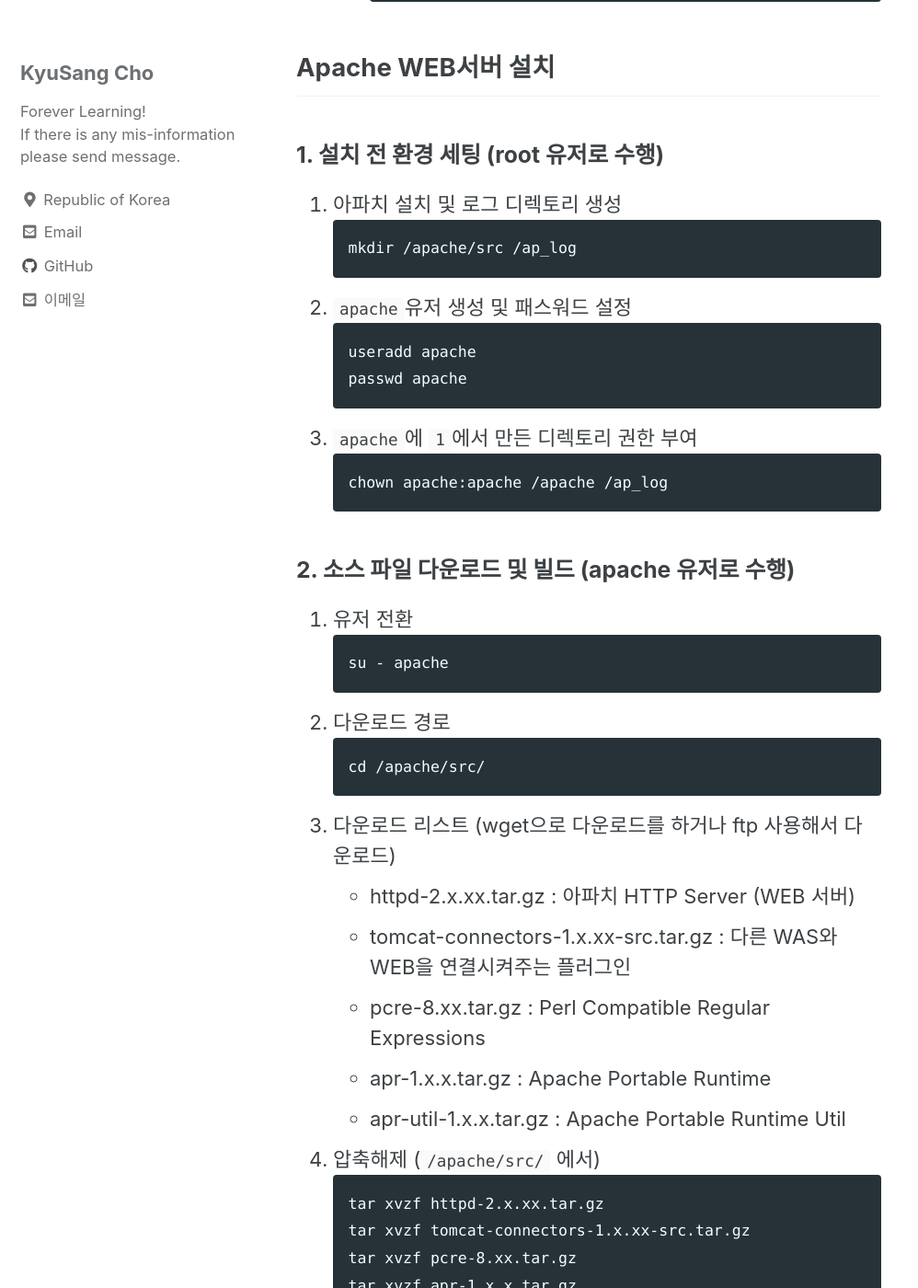
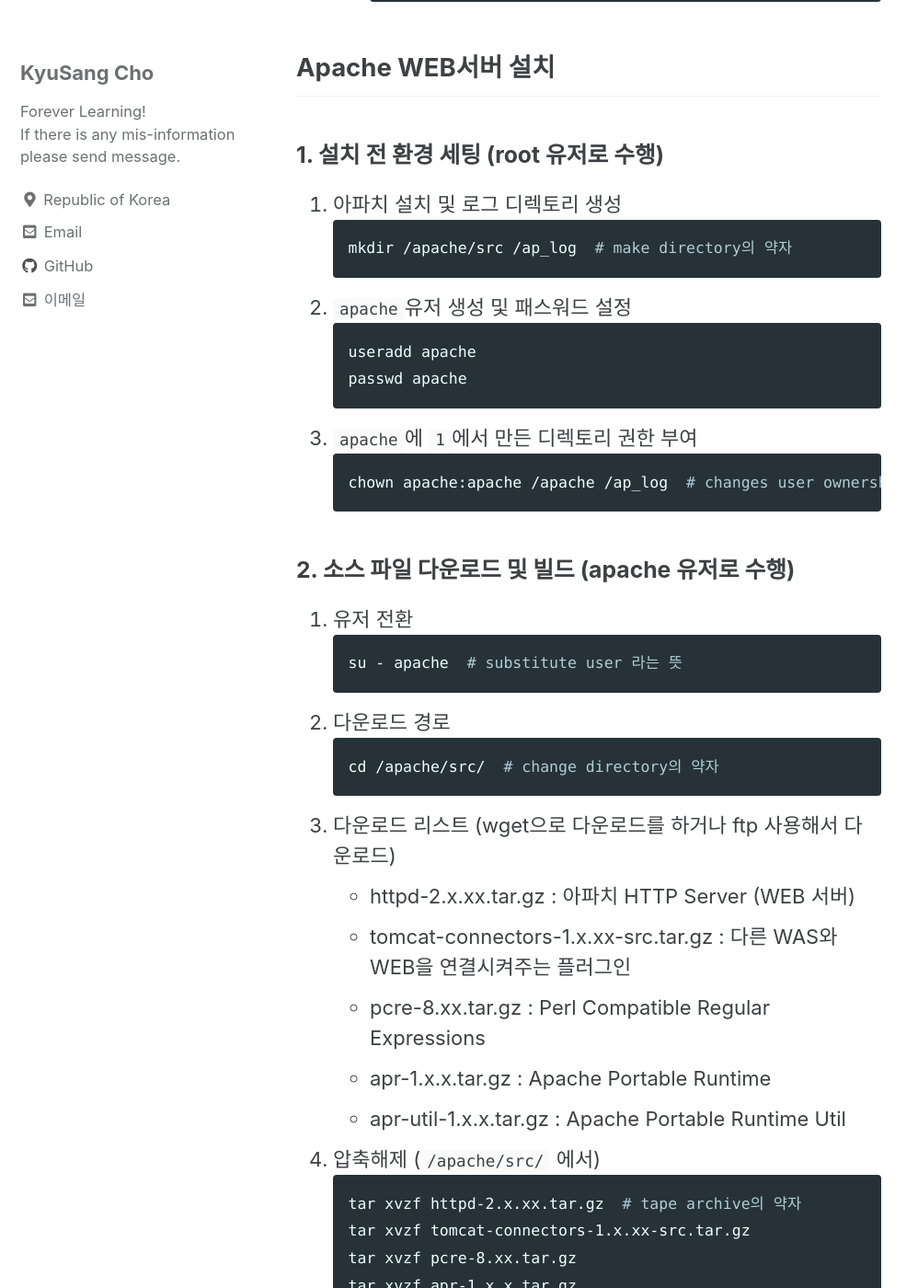
Before and after one commit to DevKS-Yet/DevKs-Yet.github.io, a Jekyll site: the page built from _posts/2022-04-04-63(centos-apache-wildfly).md, in a window 1280 px wide and 1400 px high, scrolled down 3846 px. Shown: the whole window at 92% size, without its empty margins (0-998 px from the left). Built offline with Jekyll 4.4.1, drawn with Linux system fonts in a browser that asks for light colours; cached includes are drawn as plain includes; some of the changed text lies outside the part shown.

Commit message:
20220405

````diff
--- a/_posts/2022-04-04-63(centos-apache-wildfly).md
+++ b/_posts/2022-04-04-63(centos-apache-wildfly).md
@@ -21,7 +21,7 @@ tags:
    \*주의사항으로는 `Fedora Media Writer`를 공홈에서는 추천하지만 `exe`에 문제가 있어서 `rufus`로 설치하는 것을 추천
 3. 설치 후 CentOS 업데이트
    ```shell
-   yum -y update
+   yum -y update  # YellowDog Updater, Modified의 약자
    ```
 4. 필요한 드라이버
    1. wget - 웹 상에서 파일 다운로드 시 필요
@@ -39,7 +39,7 @@ tags:
 ### 2. JDK 설치
 1. 기존에 설치된 jdk 확인
     ```shell
-    rpm -qa *jdk
+    rpm -qa *jdk  # Red Hat Package Manager의 약자
     ```
    1. 설치된 jdk가 있다면
       ```shell
@@ -124,7 +124,7 @@ tags:
 ### 1. 설치 전 환경 세팅 (root 유저로 수행)
 1. 아파치 설치 및 로그 디렉토리 생성
    ```shell
-   mkdir /apache/src /ap_log
+   mkdir /apache/src /ap_log  # make directory의 약자
    ```
 2. `apache`유저 생성 및 패스워드 설정
    ```shell
@@ -133,17 +133,17 @@ tags:
    ```
 3. `apache`에 `1`에서 만든 디렉토리 권한 부여
    ```shell
-   chown apache:apache /apache /ap_log
+   chown apache:apache /apache /ap_log  # changes user ownership of의 약자
    ```
 
 ### 2. 소스 파일 다운로드 및 빌드 (apache 유저로 수행)
 1. 유저 전환
    ```shell
-   su - apache
+   su - apache  # substitute user 라는 뜻
    ```
 2. 다운로드 경로
    ```shell
-   cd /apache/src/
+   cd /apache/src/  # change directory의 약자
    ```
 3. 다운로드 리스트 (wget으로 다운로드를 하거나 ftp 사용해서 다운로드)
   - httpd-2.x.xx.tar.gz : 아파치 HTTP Server (WEB 서버)
@@ -153,7 +153,7 @@ tags:
   - apr-util-1.x.x.tar.gz : Apache Portable Runtime Util
 3. 압축해제 (`/apache/src/` 에서)
    ```shell
-   tar xvzf httpd-2.x.xx.tar.gz
+   tar xvzf httpd-2.x.xx.tar.gz  # tape archive의 약자
    tar xvzf tomcat-connectors-1.x.xx-src.tar.gz
    tar xvzf pcre-8.xx.tar.gz
    tar xvzf apr-1.x.x.tar.gz
@@ -217,7 +217,7 @@ tags:
 
 ### 5. 아파치 설치 및 기동 확인
 ```shell
-ps -ef | grep httpd
+ps -ef | grep httpd  # processes status와 global regular expression print의 약자
 ```
 
 
````
